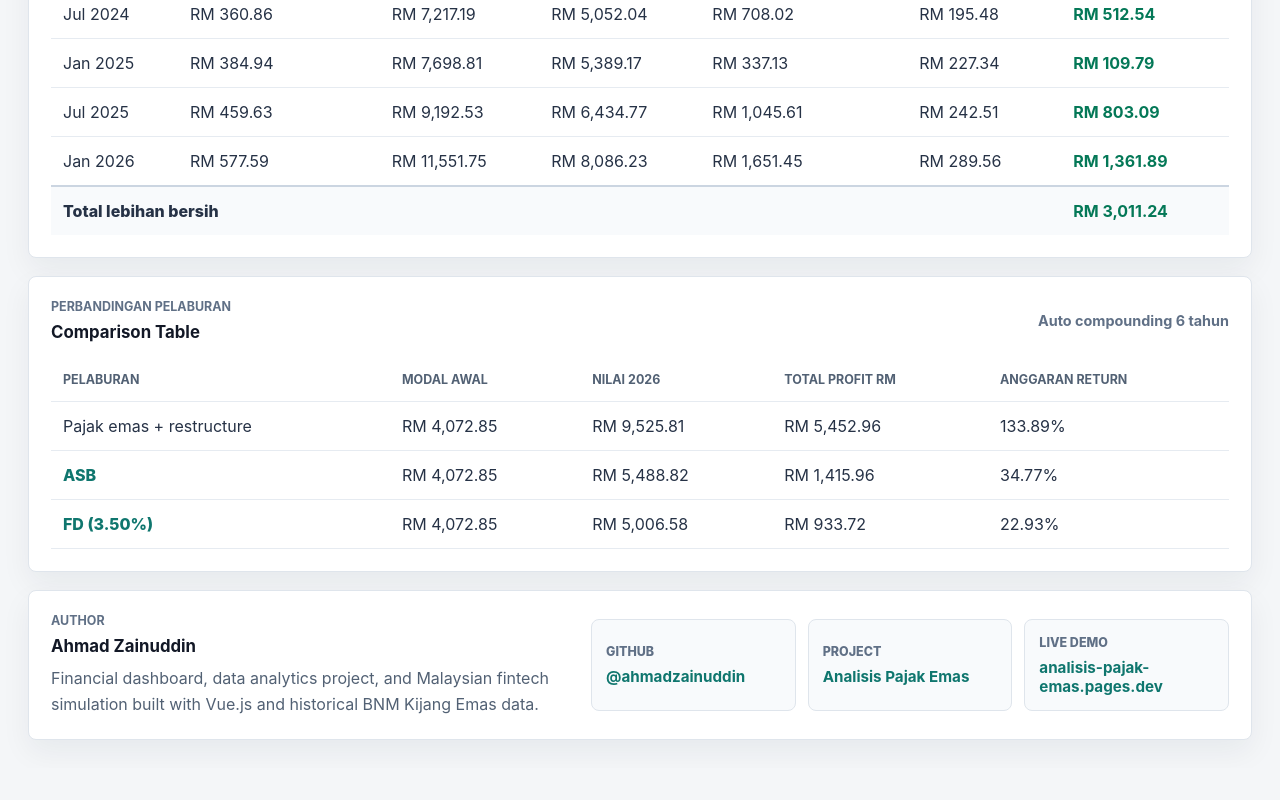
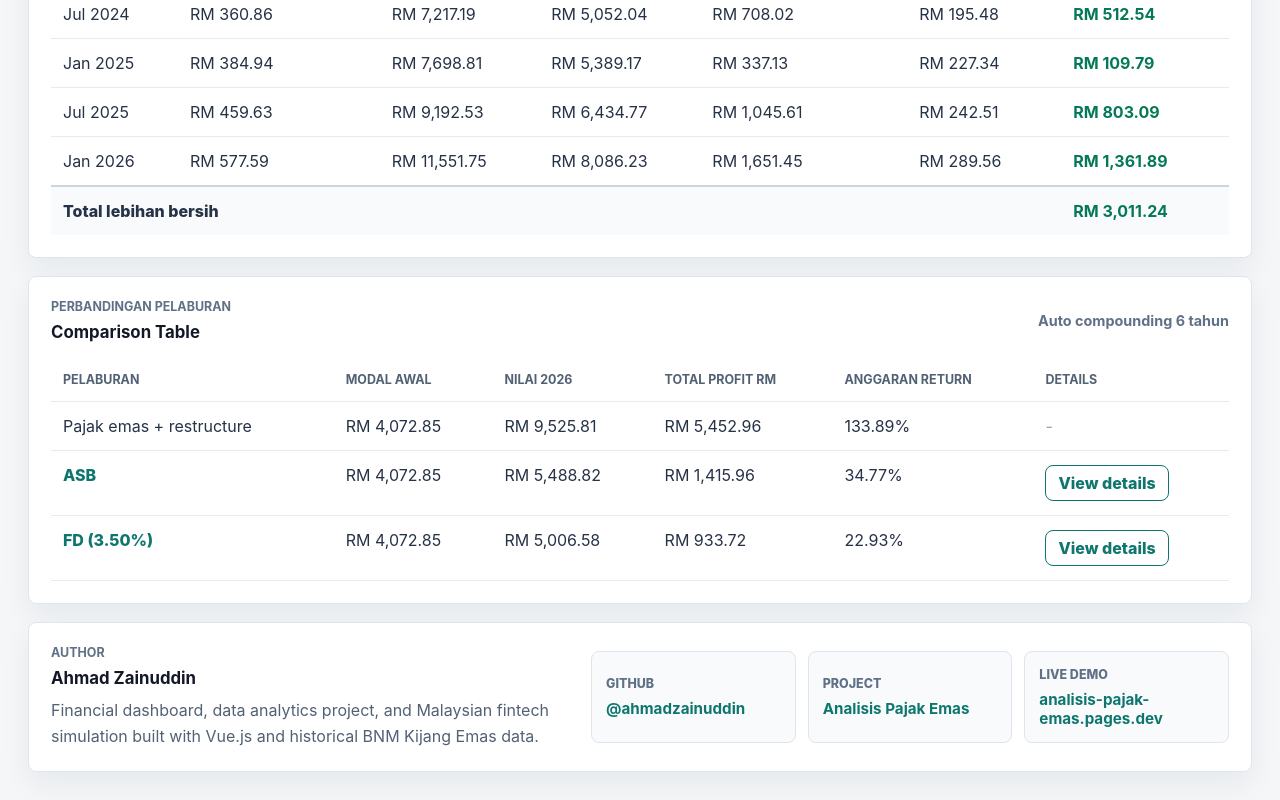
Before and after one commit to ahmadzainuddin/Analisis-Pajak-Emas, a Vue app: page / in a window 1280 px wide. Shown: the part 2361-3161 px from the top of the page. Before the commit the page ends 3129 px from the top, so only its background shows below. Built offline with nearby package versions, Linux system fonts and the light colour scheme.

Commit message:
feat: add investment details actions

```diff
--- a/src/App.vue
+++ b/src/App.vue
@@ -660,30 +660,29 @@ const chartOptions = {
               <th>Nilai {{ formatYear(selectedRange.endPrice.date) }}</th>
               <th>Total Profit RM</th>
               <th>Anggaran Return</th>
+              <th>Details</th>
             </tr>
           </thead>
           <tbody>
-            <tr
-              v-for="row in investmentComparison.rows"
-              :key="row.investment"
-              :class="{ 'clickable-row': row.key }"
-              @click="row.key && (selectedInvestment = row.key)"
-            >
+            <tr v-for="row in investmentComparison.rows" :key="row.investment">
               <td>
-                <button
-                  v-if="row.key"
-                  type="button"
-                  class="link-button"
-                  @click.stop="selectedInvestment = row.key"
-                >
-                  {{ row.investment }}
-                </button>
-                <span v-else>{{ row.investment }}</span>
+                <span :class="{ 'highlight-investment': row.key }">{{ row.investment }}</span>
               </td>
               <td>{{ formatCurrency(row.initial) }}</td>
               <td>{{ formatCurrency(row.final) }}</td>
               <td>{{ formatCurrency(row.totalProfit) }}</td>
               <td>{{ formatPercent(row.returnPercent) }}</td>
+              <td>
+                <button
+                  v-if="row.key"
+                  type="button"
+                  class="details-button"
+                  @click="selectedInvestment = row.key"
+                >
+                  View details
+                </button>
+                <span v-else class="muted-cell">-</span>
+              </td>
             </tr>
           </tbody>
         </table>
@@ -948,19 +947,6 @@ label {
   background: #e2e8f0;
 }
 
-.link-button {
-  border: 0;
-  padding: 0;
-  color: #0f766e;
-  background: transparent;
-  font-weight: 800;
-  text-align: left;
-}
-
-.link-button:hover {
-  text-decoration: underline;
-}
-
 input {
   width: 100%;
   min-height: 44px;
@@ -1079,14 +1065,6 @@ tfoot td {
   font-weight: 800;
 }
 
-.clickable-row {
-  cursor: pointer;
-}
-
-.clickable-row:hover td {
-  background: #f8fafc;
-}
-
 .positive {
   color: #047857;
   font-weight: 700;
@@ -1146,6 +1124,31 @@ tfoot td {
   top: 0;
   z-index: 1;
   background: #ffffff;
+}
+
+.highlight-investment {
+  color: #0f766e;
+  font-weight: 800;
+}
+
+.details-button {
+  min-height: 36px;
+  border: 1px solid #0f766e;
+  border-radius: 8px;
+  padding: 0 12px;
+  color: #0f766e;
+  background: #ffffff;
+  font-weight: 800;
+  white-space: nowrap;
+}
+
+.details-button:hover {
+  color: #ffffff;
+  background: #0f766e;
+}
+
+.muted-cell {
+  color: #94a3b8;
 }
 
 .author-panel {
```
